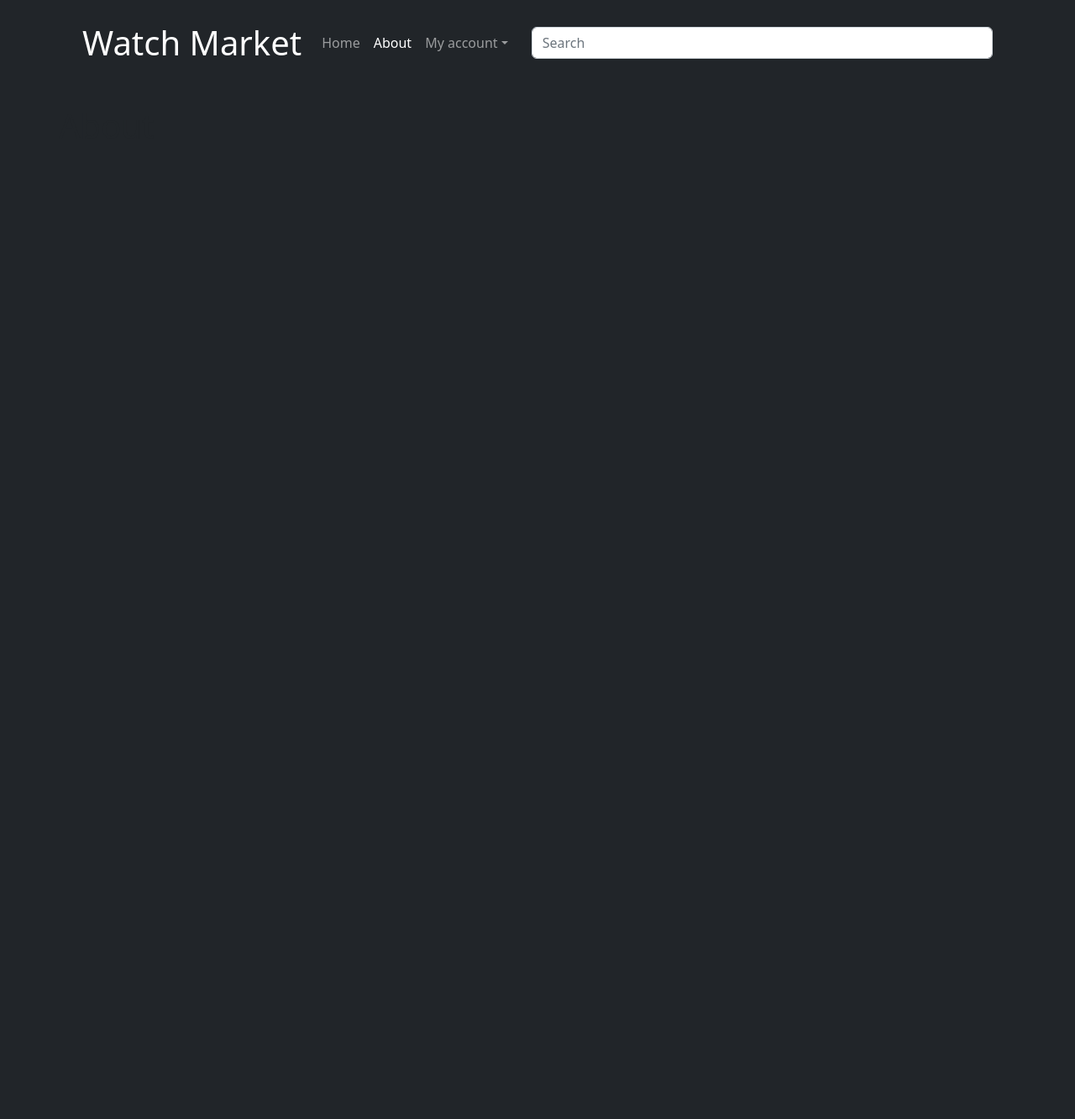
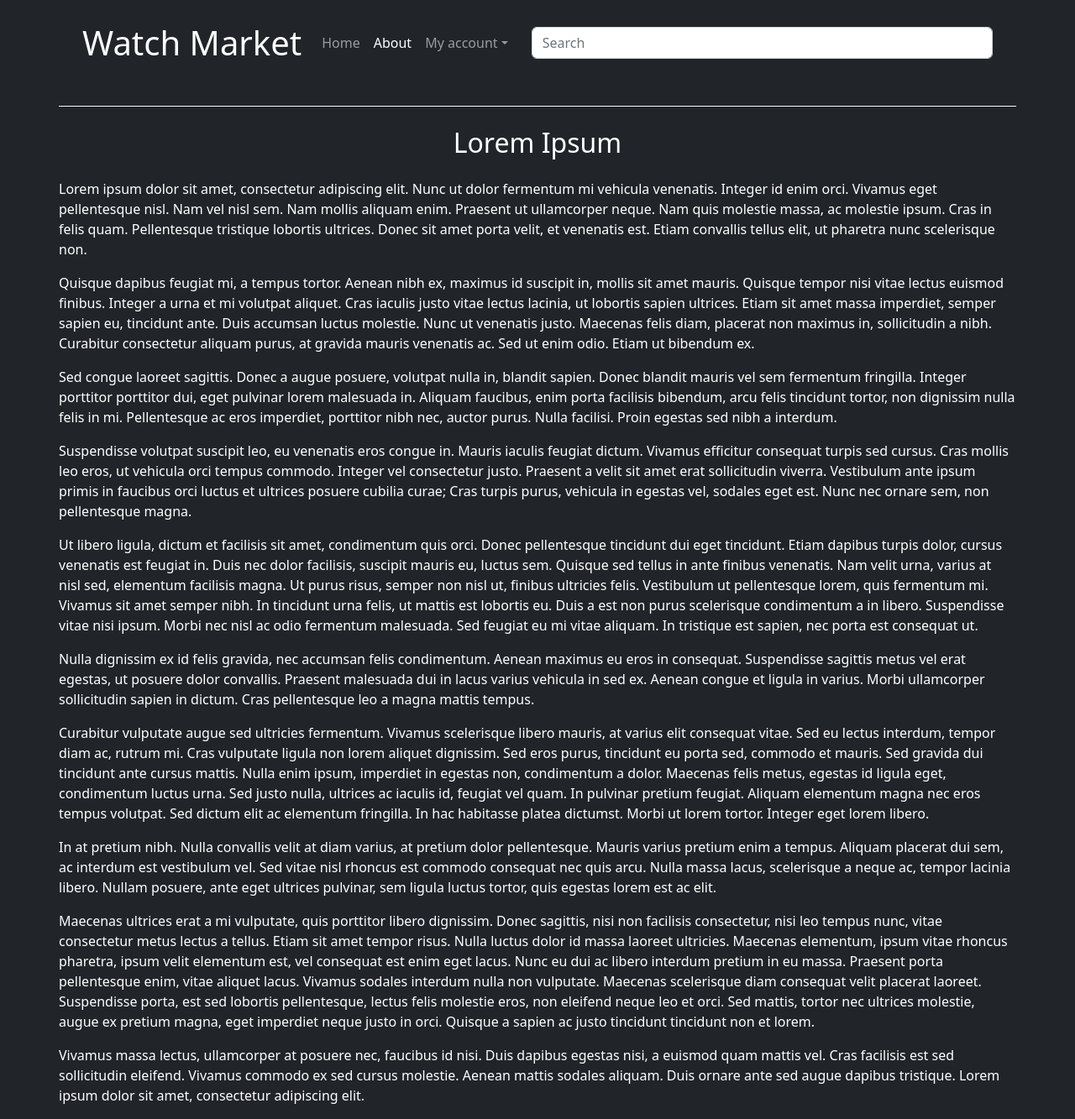
Before and after one commit to savvita/Watch.Front, a React (Create React App) app: page /about in a window 1280 px wide. Shown: the whole page at 84% size. Before the commit the page ends 800 px from the top, so only its background shows below. Built offline with nearby package versions, Linux system fonts and the light colour scheme.

Commit message:
add about page

```diff
--- a/src/App.js
+++ b/src/App.js
@@ -1,5 +1,5 @@
-import Header from './components/Header/Header';
-import Home from './Home';
+import Home from './layouts/Home/Home';
+import About from './layouts/About/About';
 import { BrowserRouter as Router, Routes, Route } from 'react-router-dom';
 
 import 'bootstrap/dist/css/bootstrap.min.css';
@@ -10,7 +10,7 @@ const App = () => {
       <Router>
         <Routes>
           <Route path="/" element={ <Home /> } />
-          <Route path="/about" element={ <><Header /><h1>About</h1></> } />
+          <Route path="/about" element={ <About /> } />
         </Routes>
       </Router>
     </div>
--- a/src/Home.css
+++ /dev/null
@@ -1,3 +0,0 @@
-.page-container {
-    min-height: 100vh;
-}
--- a/src/index.css
+++ b/src/index.css
@@ -31,3 +31,7 @@ img.small {
   max-height: 100px;
   object-fit: contain;
 }
+
+.page-container {
+  min-height: 100vh;
+}
--- /dev/null
+++ b/src/layouts/About/About.js
@@ -0,0 +1,24 @@
+import Header from '../../components/Header/Header';
+
+const About = () => {
+    return (
+        <div className="d-flex flex-column page-container">
+            <Header />
+            <div className="d-flex flex-wrap flex-row justify-content-center border-top border-light">
+                <h2 className="text-white m-4">Lorem Ipsum</h2>
+                <p className="text-white">Lorem ipsum dolor sit amet, consectetur adipiscing elit. Nunc ut dolor fermentum mi vehicula venenatis. Integer id enim orci. Vivamus eget pellentesque nisl. Nam vel nisl sem. Nam mollis aliquam enim. Praesent ut ullamcorper neque. Nam quis molestie massa, ac molestie ipsum. Cras in felis quam. Pellentesque tristique lobortis ultrices. Donec sit amet porta velit, et venenatis est. Etiam convallis tellus elit, ut pharetra nunc scelerisque non.</p>
+                <p className="text-white">Quisque dapibus feugiat mi, a tempus tortor. Aenean nibh ex, maximus id suscipit in, mollis sit amet mauris. Quisque tempor nisi vitae lectus euismod finibus. Integer a urna et mi volutpat aliquet. Cras iaculis justo vitae lectus lacinia, ut lobortis sapien ultrices. Etiam sit amet massa imperdiet, semper sapien eu, tincidunt ante. Duis accumsan luctus molestie. Nunc ut venenatis justo. Maecenas felis diam, placerat non maximus in, sollicitudin a nibh. Curabitur consectetur aliquam purus, at gravida mauris venenatis ac. Sed ut enim odio. Etiam ut bibendum ex.</p>
+                <p className="text-white">Sed congue laoreet sagittis. Donec a augue posuere, volutpat nulla in, blandit sapien. Donec blandit mauris vel sem fermentum fringilla. Integer porttitor porttitor dui, eget pulvinar lorem malesuada in. Aliquam faucibus, enim porta facilisis bibendum, arcu felis tincidunt tortor, non dignissim nulla felis in mi. Pellentesque ac eros imperdiet, porttitor nibh nec, auctor purus. Nulla facilisi. Proin egestas sed nibh a interdum.</p>
+                <p className="text-white">Suspendisse volutpat suscipit leo, eu venenatis eros congue in. Mauris iaculis feugiat dictum. Vivamus efficitur consequat turpis sed cursus. Cras mollis leo eros, ut vehicula orci tempus commodo. Integer vel consectetur justo. Praesent a velit sit amet erat sollicitudin viverra. Vestibulum ante ipsum primis in faucibus orci luctus et ultrices posuere cubilia curae; Cras turpis purus, vehicula in egestas vel, sodales eget est. Nunc nec ornare sem, non pellentesque magna.</p>
+                <p className="text-white">Ut libero ligula, dictum et facilisis sit amet, condimentum quis orci. Donec pellentesque tincidunt dui eget tincidunt. Etiam dapibus turpis dolor, cursus venenatis est feugiat in. Duis nec dolor facilisis, suscipit mauris eu, luctus sem. Quisque sed tellus in ante finibus venenatis. Nam velit urna, varius at nisl sed, elementum facilisis magna. Ut purus risus, semper non nisl ut, finibus ultricies felis. Vestibulum ut pellentesque lorem, quis fermentum mi. Vivamus sit amet semper nibh. In tincidunt urna felis, ut mattis est lobortis eu. Duis a est non purus scelerisque condimentum a in libero. Suspendisse vitae nisi ipsum. Morbi nec nisl ac odio fermentum malesuada. Sed feugiat eu mi vitae aliquam. In tristique est sapien, nec porta est consequat ut.</p>
+                <p className="text-white">Nulla dignissim ex id felis gravida, nec accumsan felis condimentum. Aenean maximus eu eros in consequat. Suspendisse sagittis metus vel erat egestas, ut posuere dolor convallis. Praesent malesuada dui in lacus varius vehicula in sed ex. Aenean congue et ligula in varius. Morbi ullamcorper sollicitudin sapien in dictum. Cras pellentesque leo a magna mattis tempus.</p>
+                <p className="text-white">Curabitur vulputate augue sed ultricies fermentum. Vivamus scelerisque libero mauris, at varius elit consequat vitae. Sed eu lectus interdum, tempor diam ac, rutrum mi. Cras vulputate ligula non lorem aliquet dignissim. Sed eros purus, tincidunt eu porta sed, commodo et mauris. Sed gravida dui tincidunt ante cursus mattis. Nulla enim ipsum, imperdiet in egestas non, condimentum a dolor. Maecenas felis metus, egestas id ligula eget, condimentum luctus urna. Sed justo nulla, ultrices ac iaculis id, feugiat vel quam. In pulvinar pretium feugiat. Aliquam elementum magna nec eros tempus volutpat. Sed dictum elit ac elementum fringilla. In hac habitasse platea dictumst. Morbi ut lorem tortor. Integer eget lorem libero.</p>
+                <p className="text-white">In at pretium nibh. Nulla convallis velit at diam varius, at pretium dolor pellentesque. Mauris varius pretium enim a tempus. Aliquam placerat dui sem, ac interdum est vestibulum vel. Sed vitae nisl rhoncus est commodo consequat nec quis arcu. Nulla massa lacus, scelerisque a neque ac, tempor lacinia libero. Nullam posuere, ante eget ultrices pulvinar, sem ligula luctus tortor, quis egestas lorem est ac elit.</p>
+                <p className="text-white">Maecenas ultrices erat a mi vulputate, quis porttitor libero dignissim. Donec sagittis, nisi non facilisis consectetur, nisi leo tempus nunc, vitae consectetur metus lectus a tellus. Etiam sit amet tempor risus. Nulla luctus dolor id massa laoreet ultricies. Maecenas elementum, ipsum vitae rhoncus pharetra, ipsum velit elementum est, vel consequat est enim eget lacus. Nunc eu dui ac libero interdum pretium in eu massa. Praesent porta pellentesque enim, vitae aliquet lacus. Vivamus sodales interdum nulla non vulputate. Maecenas scelerisque diam consequat velit placerat laoreet. Suspendisse porta, est sed lobortis pellentesque, lectus felis molestie eros, non eleifend neque leo et orci. Sed mattis, tortor nec ultrices molestie, augue ex pretium magna, eget imperdiet neque justo in orci. Quisque a sapien ac justo tincidunt tincidunt non et lorem.</p>
+                <p className="text-white">Vivamus massa lectus, ullamcorper at posuere nec, faucibus id nisi. Duis dapibus egestas nisi, a euismod quam mattis vel. Cras facilisis est sed sollicitudin eleifend. Vivamus commodo ex sed cursus molestie. Aenean mattis sodales aliquam. Duis ornare ante sed augue dapibus tristique. Lorem ipsum dolor sit amet, consectetur adipiscing elit.</p>
+            </div>
+        </div>
+    );
+}
+
+export default About;
```
Also changed, not shown: src/layouts/Home/Home.js (renamed from src/Home.js, +6 -8 lines).
